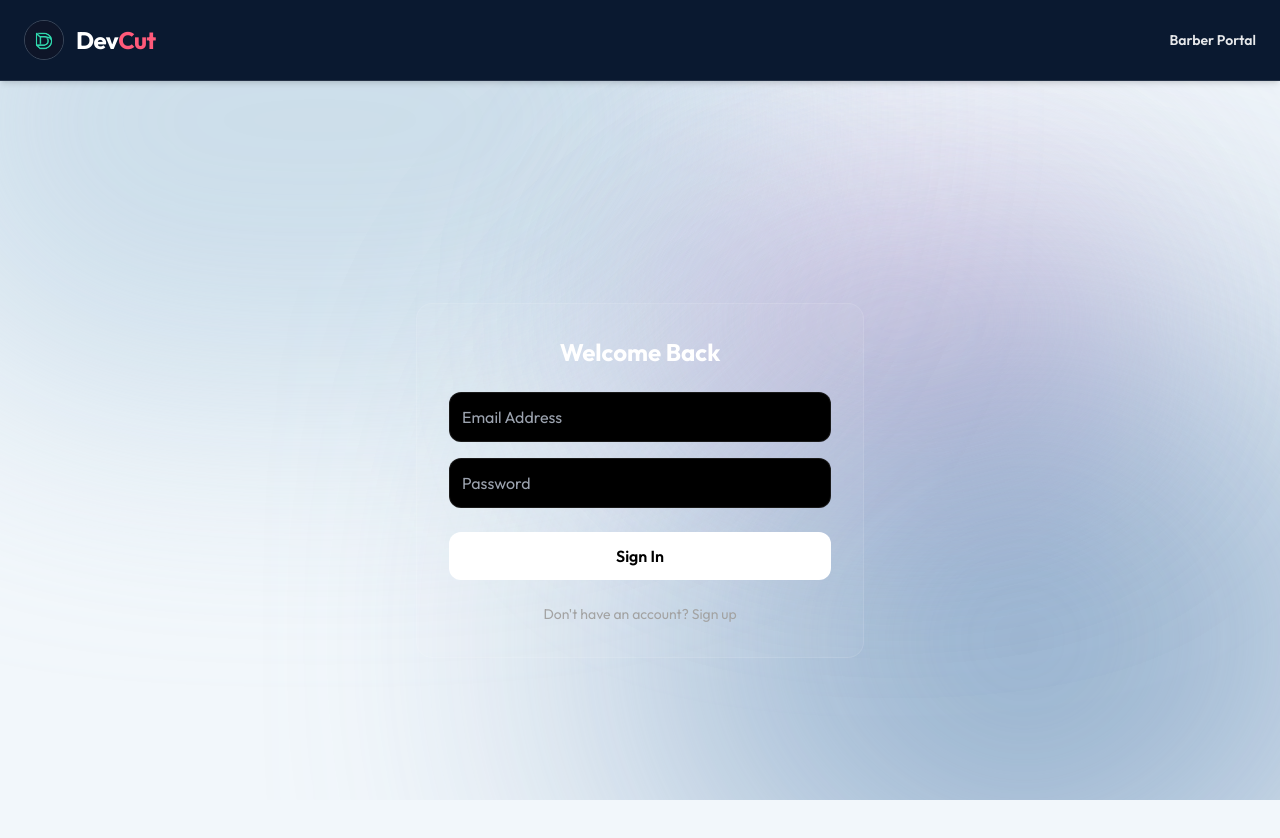
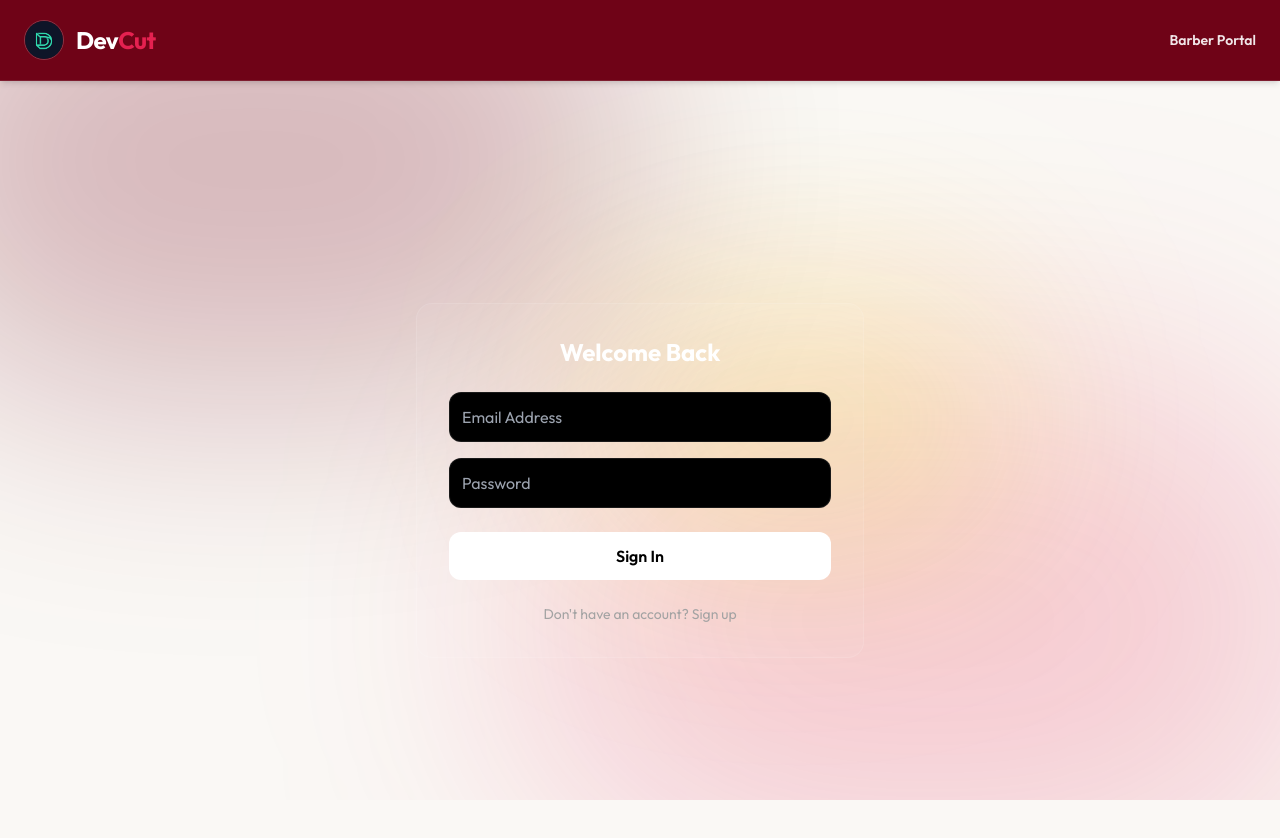
Before and after one commit to Devendra-23/DevCut, a React (Vite) app in the folder barber-booking-app/: page /auth in a window 1280 px wide. Shown: the top 838 px of the page. Built offline with nearby package versions, Linux system fonts and the light colour scheme; no server answers.

Commit message:
UI updates 1

```diff
--- a/barber-booking-app/src/layouts/MainLayout.tsx
+++ b/barber-booking-app/src/layouts/MainLayout.tsx
@@ -3,40 +3,38 @@ import devLogo from "../assets/Dev.png";
 
 export default function MainLayout() {
   return (
-    <div className="min-h-screen font-sans flex flex-col relative overflow-hidden bg-[#F2F7FB] text-[#0A1930] transition-colors duration-500">
+    <div className="min-h-screen font-sans flex flex-col relative overflow-hidden bg-warm-ivory text-saffron-cherry transition-colors duration-500">
       {/*
-        VISIONARY AURORA BACKGROUND
-        Active on all pages to unify the aesthetic
+        ENHANCED VISIONARY AURORA BACKGROUND
+        Increased opacity and blur radius to create a distinct, rich glassmorphism canvas
       */}
       <div className="fixed inset-0 pointer-events-none z-0 overflow-hidden">
-        <div className="absolute -top-[20%] -left-[10%] w-[70%] h-[70%] rounded-full bg-[#B3CDE0] mix-blend-multiply filter blur-[120px] opacity-60" />
-        <div className="absolute -bottom-[20%] -right-[10%] w-[60%] h-[80%] rounded-full bg-[#698FB8] mix-blend-multiply filter blur-[150px] opacity-70" />
-        <div className="absolute top-[20%] right-[10%] w-[40%] h-[40%] rounded-full bg-[#E5D4ED] mix-blend-multiply filter blur-[100px] opacity-80" />
+        {/* Saffron Cherry - Deep Brand Depth */}
+        <div className="absolute -top-[10%] -left-[10%] w-[60%] h-[60%] rounded-full bg-[#6F0317]/25 filter blur-[120px]" />
+        {/* Rose Red - Vibrant Energy */}
+        <div className="absolute -bottom-[10%] -right-[5%] w-[65%] h-[65%] rounded-full bg-[#E52150]/20 filter blur-[130px]" />
+        {/* Sunshine Yellow - Subtle Highlight */}
+        <div className="absolute top-[35%] right-[20%] w-[35%] h-[35%] rounded-full bg-[#F4EB06]/20 filter blur-[100px]" />
       </div>
 
-      {/*
-        UNIFIED DARK NAVBAR
-        Forced to Deep Navy (#0A1930) with white text across the entire application
-      */}
-      <nav className="fixed top-0 w-full z-50 border-b border-white/10 bg-[#0A1930] backdrop-blur-xl shadow-md">
+      {/* UNIFIED DARK NAVBAR */}
+      <nav className="fixed top-0 w-full z-50 border-b border-white/10 bg-[#6F0317] backdrop-blur-xl shadow-md">
         <div className="max-w-7xl mx-auto px-6 h-20 flex items-center justify-between">
-          {/* Brand Logo & Name */}
           <Link to="/" className="flex items-center gap-3 group">
             <img
               src={devLogo}
               alt="DevCut Logo"
-              className="w-10 h-10 rounded-full border border-white/20 group-hover:border-[#FF5A7A] transition-all object-cover"
+              className="w-10 h-10 rounded-full border border-white/20 group-hover:border-sunshine-yellow group-hover:shadow-yellow-glow transition-all object-cover"
             />
             <span className="text-2xl font-bold tracking-tight text-white transition-colors duration-500">
-              Dev<span className="text-[#FF5A7A]">Cut</span>
+              Dev<span className="text-rose-red">Cut</span>
             </span>
           </Link>
 
-          {/* Navigation Links */}
           <div className="flex gap-6 items-center">
             <Link
               to="/portal/login"
-              className="text-sm font-semibold text-white/90 hover:text-[#FF5A7A] transition-colors duration-500"
+              className="text-sm font-semibold text-white/90 hover:text-sunshine-yellow transition-colors duration-500"
             >
               Barber Portal
             </Link>
@@ -44,7 +42,6 @@ export default function MainLayout() {
         </div>
       </nav>
 
-      {/* Page Content Layer */}
       <main className="flex-grow pt-20 relative z-10">
         <Outlet />
       </main>
--- a/barber-booking-app/src/pages/Home.tsx
+++ b/barber-booking-app/src/pages/Home.tsx
@@ -6,33 +6,27 @@ export default function Home() {
   const { user, signOut } = useAuth();
 
   return (
-    // The background is now completely transparent to let the Aurora gradients from MainLayout shine through
     <div className="relative min-h-[calc(100vh-80px)] flex flex-col justify-center overflow-hidden font-sans">
-      {/*
-        Layout matches the reference image: Centered on mobile, elegant left-alignment on desktop
-      */}
       <div className="z-10 px-6 w-full max-w-7xl mx-auto flex flex-col items-center text-center md:items-start md:text-left">
-        {/* Main Hero Typography - Mimicking the "Visionary Intelligence" contrast */}
-        <h1 className="text-5xl md:text-[5.5rem] text-deep-navy tracking-tight mb-6 leading-[1.05]">
+        {/* Main Hero Typography */}
+        <h1 className="text-5xl md:text-[5.5rem] text-saffron-cherry tracking-tight mb-6 leading-[1.05]">
           <span className="block font-medium">Premium haircuts,</span>
-          {/* Using light italic to mimic the elegant secondary font style from the reference */}
-          <span className="block font-light italic mt-2 text-deep-navy/90">
+          <span className="block font-light italic mt-2 text-rose-red drop-shadow-sm">
             Effortless booking.
           </span>
         </h1>
 
-        {/* Subtitle / Description Text */}
-        <p className="mb-10 text-base md:text-lg text-deep-navy/70 max-w-lg font-medium leading-relaxed">
+        <p className="mb-10 text-base md:text-lg text-saffron-cherry/80 max-w-lg font-medium leading-relaxed">
           Grooming redefined with expert precision. We craft tailored styles to
           supercharge your personal transformation.
         </p>
 
-        {/* Glowing Pink Call to Action Button */}
+        {/* Glowing Rose Red Call to Action Button */}
         <Link to="/shops">
-          <div className="rounded-full shadow-pink-glow transition-all hover:scale-105 hover:shadow-lg duration-300">
+          <div className="rounded-full shadow-rose-glow transition-all hover:scale-105 hover:shadow-lg duration-300">
             <ShimmerButton
-              background="#FF5A7A"
-              shimmerColor="#ffffff"
+              background="#E52150"
+              shimmerColor="#F4EB06"
               className="px-10 py-4"
             >
               <span className="whitespace-pre-wrap text-center text-base font-bold leading-none tracking-wide text-white lg:text-lg">
@@ -42,20 +36,18 @@ export default function Home() {
           </div>
         </Link>
 
-        {/* Authentication State Display (Premium Frosted Glassmorphism) */}
-        <div className="mt-20 text-sm text-deep-navy backdrop-blur-xl bg-white/40 p-6 rounded-2xl border border-white/60 shadow-glass-panel inline-block transition-all">
+        {/* Authentication State Display (Warm Glassmorphism) */}
+        <div className="mt-20 text-sm text-saffron-cherry backdrop-blur-xl bg-white/60 p-6 rounded-2xl border border-white shadow-glass-panel inline-block transition-all">
           {user ? (
             <div className="flex flex-col md:flex-row items-center gap-4">
               <p className="font-medium">
                 Signed in as{" "}
-                <span className="font-bold text-vibrant-pink">
-                  {user.email}
-                </span>
+                <span className="font-bold text-rose-red">{user.email}</span>
               </p>
-              <div className="hidden md:block w-px h-4 bg-deep-navy/20"></div>
+              <div className="hidden md:block w-px h-4 bg-saffron-cherry/20"></div>
               <button
                 onClick={signOut}
-                className="text-deep-navy/60 hover:text-vibrant-pink transition-colors font-bold"
+                className="text-saffron-cherry/70 hover:text-rose-red transition-colors font-bold"
               >
                 Log Out
               </button>
@@ -65,7 +57,7 @@ export default function Home() {
               Already a customer?{" "}
               <Link
                 to="/auth"
-                className="text-vibrant-pink hover:text-[#FF7B93] transition-colors font-bold ml-1"
+                className="text-rose-red hover:text-saffron-cherry transition-colors font-bold ml-1"
               >
                 Sign In
               </Link>
--- a/barber-booking-app/tailwind.config.js
+++ b/barber-booking-app/tailwind.config.js
@@ -7,24 +7,16 @@ export default {
         sans: ["Outfit", "sans-serif"],
       },
       colors: {
-        "icy-blue": "#F2F7FB",
-        "deep-navy": "#0A1930",
-        "muted-blue": "#4A6277",
-        "soft-pink": "#FF7B93",
-        "vibrant-pink": "#FF5A7A",
-        lavender: "#B588D6",
+        "saffron-cherry": "#6F0317",
+        "rose-red": "#E52150",
+        "sunshine-yellow": "#F4EB06",
+        "warm-ivory": "#FAF8F5",
+        cream: "#F6F2EB",
       },
       boxShadow: {
-        "pink-glow": "0 8px 32px -8px rgba(255, 90, 122, 0.5)",
-        "glass-panel": "0 8px 32px 0 rgba(10, 25, 48, 0.05)",
-      },
-      animation: {
-        "border-spin": "border-spin 4s linear infinite",
-      },
-      keyframes: {
-        "border-spin": {
-          "100%": { transform: "rotate(-360deg)" },
-        },
+        "rose-glow": "0 8px 32px -8px rgba(229, 33, 80, 0.4)",
+        "yellow-glow": "0 8px 32px -8px rgba(244, 235, 6, 0.3)",
+        "glass-panel": "0 8px 32px 0 rgba(111, 3, 23, 0.08)",
       },
     },
   },
```
Also changed, not shown: barber-booking-app/src/components/ui/BarberCard.tsx (+53 -21 lines).
